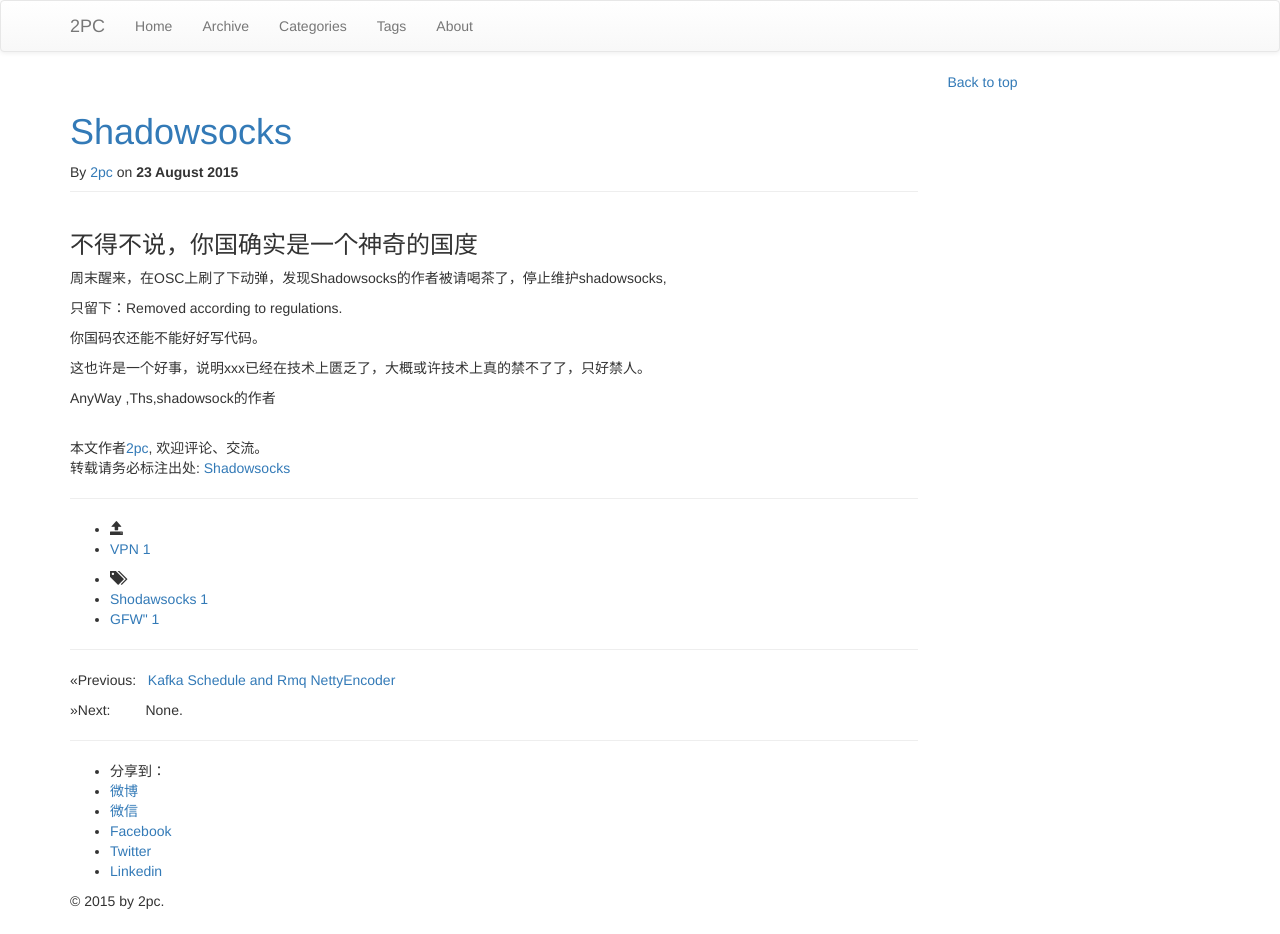
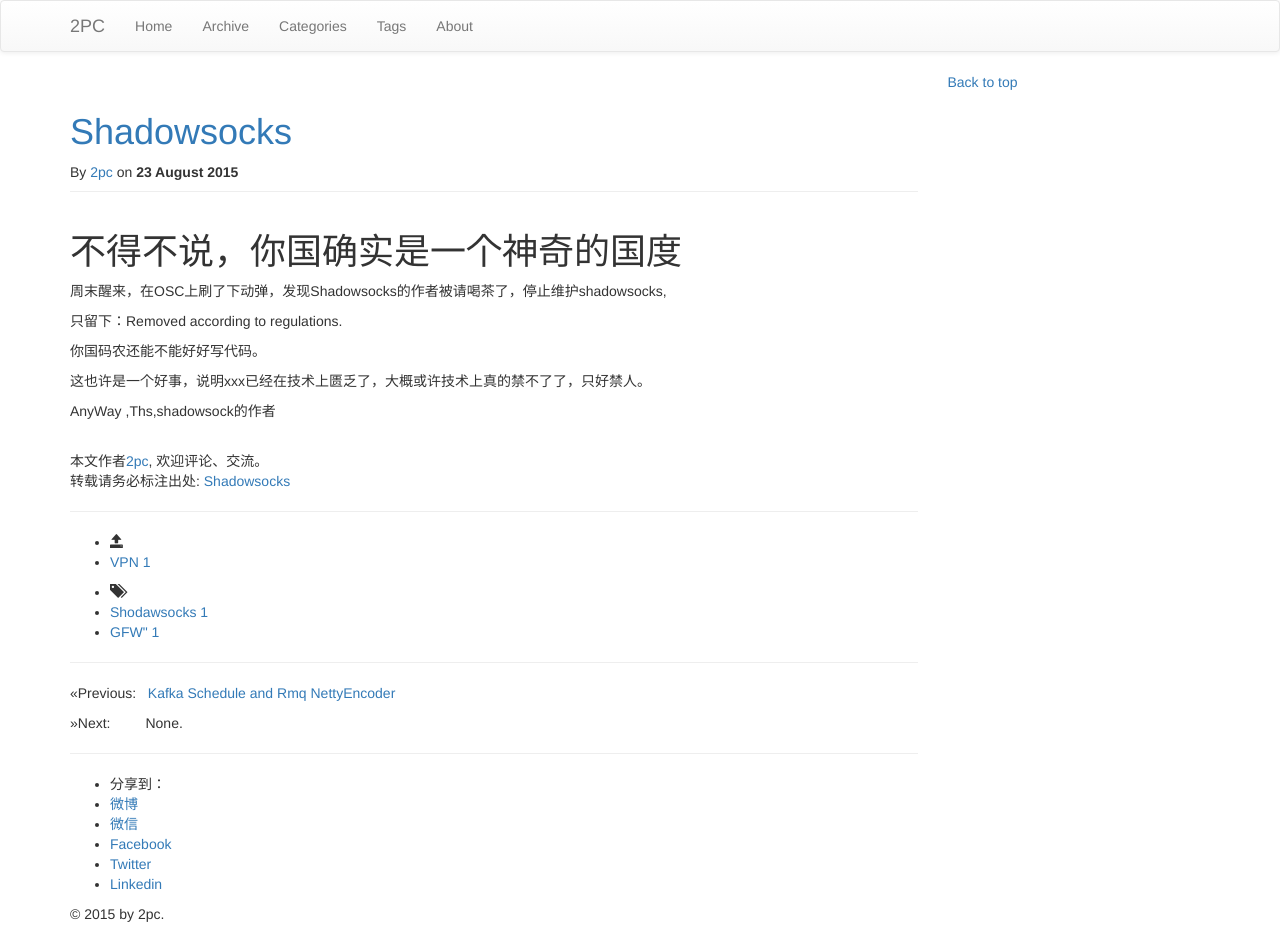
Before and after one commit to luyee/2pc.github.io, a Jekyll site: the page built from _posts/gossip/2015-08-23-shadowsocks.md, in a window 1280 px wide. Built offline with Jekyll 4.4.1, drawn with Linux system fonts in a browser that asks for light colours; nearby versions of some CDN libraries; library files that are not in the unit come from our copies; comment, search, counter and statistics services are not loaded.

Commit message:
Update 2015-08-23-shadowsocks.md

```diff
--- a/_posts/gossip/2015-08-23-shadowsocks.md
+++ b/_posts/gossip/2015-08-23-shadowsocks.md
@@ -6,8 +6,10 @@ description: "Shadowsocks"
 category: "VPN"
 tags: ["Shodawsocks",GFW"]
 ---
+{% include JB/setup %}
 
-###不得不说，你国确实是一个神奇的国度
+不得不说，你国确实是一个神奇的国度
+===================================================
 
 周末醒来，在OSC上刷了下动弹，发现Shadowsocks的作者被请喝茶了，停止维护shadowsocks,
 
```
